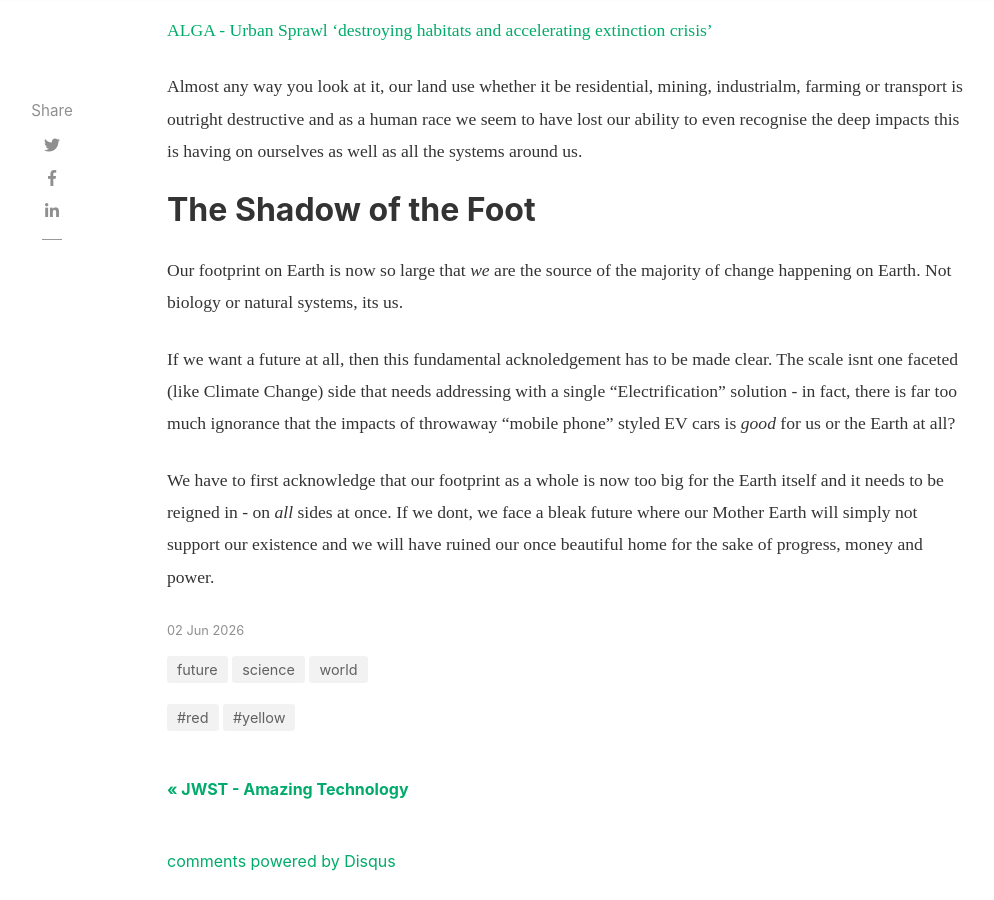
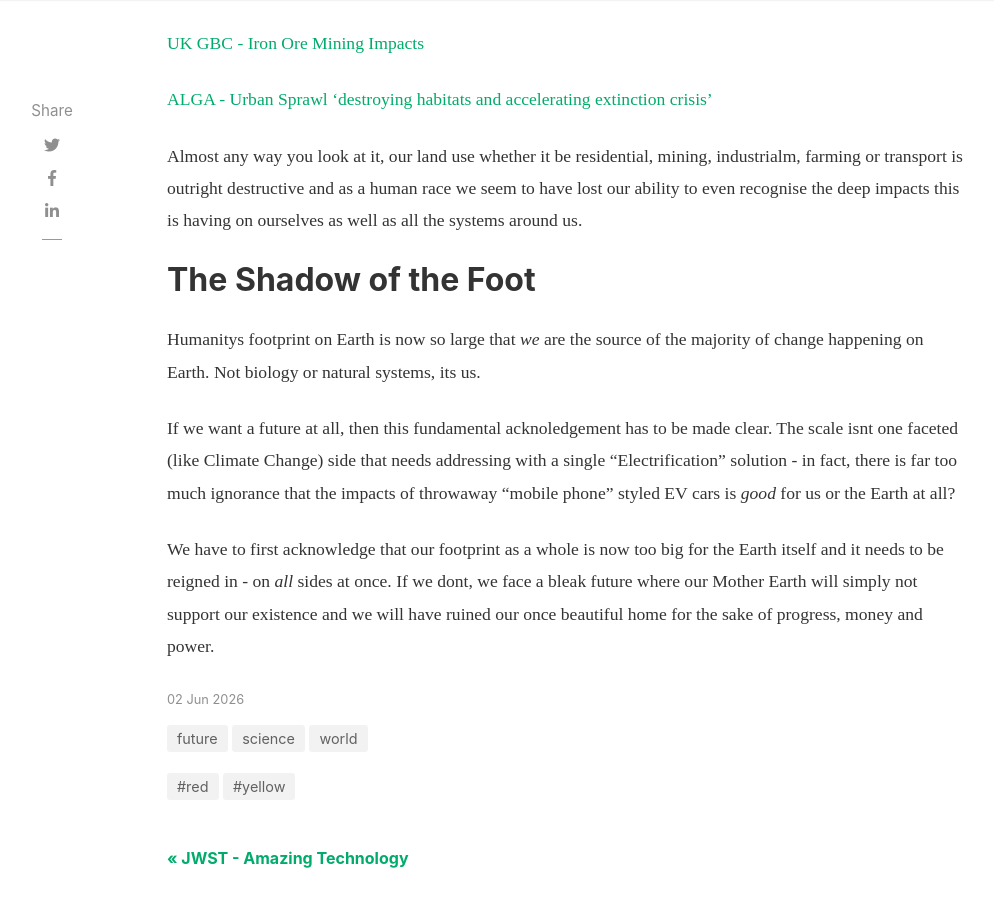
Before and after one commit to unrestricted-info/unrestricted, a Jekyll site: the page built from _posts/2026-06-02-the-footprint-of-man.md, in a window 1280 px wide and 900 px high, scrolled down 5430 px. Shown: the whole window, without its empty margins (118-1112 px from the left). Built offline with Jekyll 4.4.1, drawn with Linux system fonts in a browser that asks for light colours; nearby versions of some CDN libraries; comment, search, counter and statistics services are not loaded.

Commit message:
footprint-of-man

```diff
--- a/_posts/2026-06-02-the-footprint-of-man.md
+++ b/_posts/2026-06-02-the-footprint-of-man.md
@@ -105,7 +105,7 @@ Almost any way you look at it, our land use whether it be residential, mining, i
 
 ## The Shadow of the Foot
 
-Our footprint on Earth is now so large that _we_ are the source of the majority of change happening on Earth. Not biology or natural systems, its us.
+Humanitys footprint on Earth is now so large that _we_ are the source of the majority of change happening on Earth. Not biology or natural systems, its us.
 
 If we want a future at all, then this fundamental acknoledgement has to be made clear. The scale isnt one faceted (like Climate Change) side that needs addressing with a single "Electrification" solution - in fact, there is far too much ignorance that the impacts of throwaway "mobile phone" styled EV cars is _good_ for us or the Earth at all?
 
```
Also changed, not shown: other parts of _posts/2026-06-02-the-footprint-of-man.md (+1 -1 lines), assets/images/2026-06/2026-06-02-footprint-of-man.avif (added).
